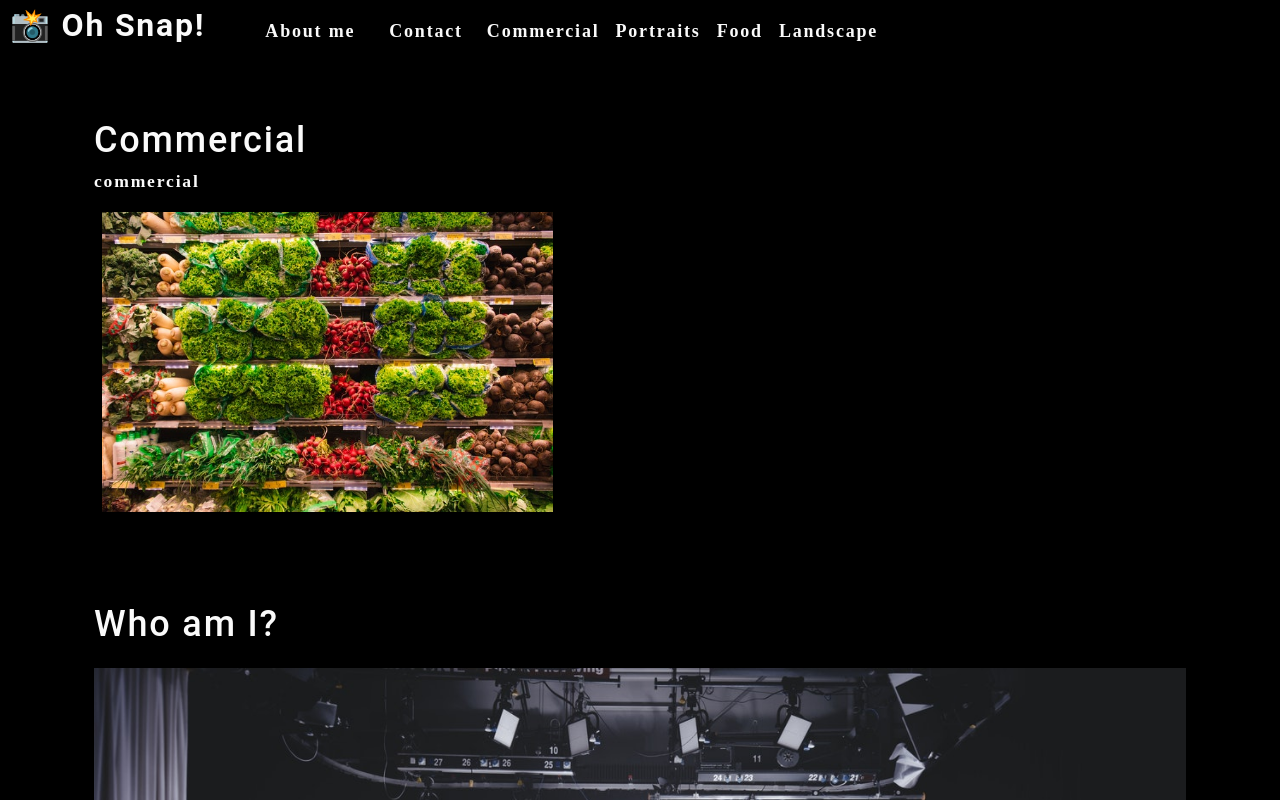
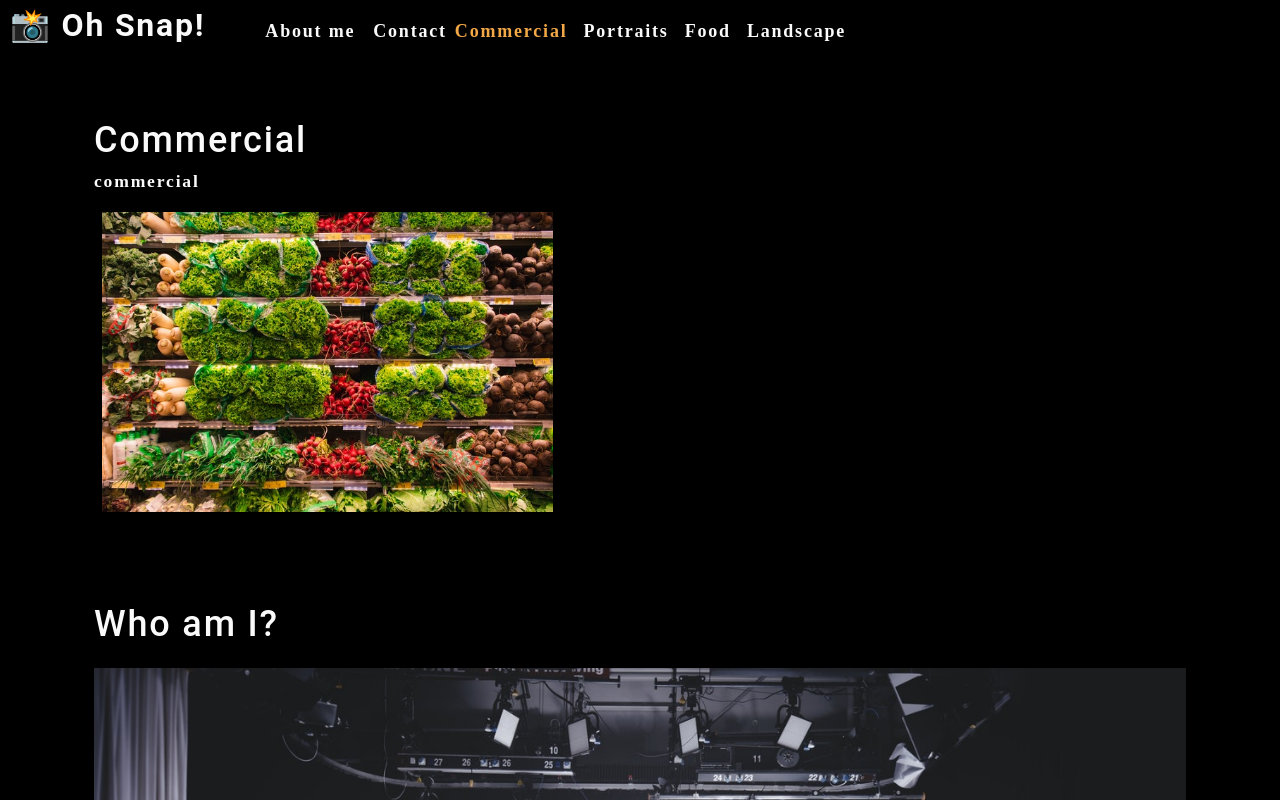
Before and after one commit to thenickgarza/photo-port, a React (Create React App) app: page / in a window 1280 px wide. Shown: the top 800 px of the page. Built offline with nearby package versions, Linux system fonts and the light colour scheme.

Commit message:
finsished adding the useEffect and useState to the Nav and Galley side of things

```diff
--- a/src/App.js
+++ b/src/App.js
@@ -1,15 +1,33 @@
-import React from "react";
+import React, { useState } from "react";
 import Nav from './components/Nav';
 import About from "./components/About";
 import Gallery from './components/Gallery';
 
 function App() {
+    const [categories] = useState([
+        {
+            name: 'commercial',
+            description: 'Photos of grocery stores, food trucks, and other commercial projects',
+        },
+        { name: 'portraits', description: 'Portraits of people in my life' },
+        { name: 'food', description: 'Delicious delicacies' },
+        { name: 'landscape', description: 'Fields, farmhouses, waterfalls, and the beauty of nature' },
+  ]);
+
+  const [currentCategory, setCurrentCategory] = useState(categories[0]);
+
     return (
         <div>
-            <Nav />
+            <Nav
+            categories={categories}
+            setCurrentCategory={setCurrentCategory}
+            currentCategory={currentCategory}
+            ></Nav>
             <main>
-                <Gallery></Gallery>
-                <About></About>
+                <div>
+                    <Gallery></Gallery>
+                    <About></About>
+                </div>
             </main>
         </div>
     );
--- a/src/components/Nav/index.js
+++ b/src/components/Nav/index.js
@@ -1,20 +1,19 @@
-import React from "react";
+import React, { useEffect } from "react";
 import { capitalizeFirstLetter } from "../../utils/helpers";
 
-function Nav() {
-  const  categories = [
-    { name: 'commercial', description: 'Photos of grocery stores, food trucks, and other commercial projects' },
-    { name: 'portraits', description: 'Portraits of people in my life' },
-    { name: 'food', description: 'Delicious delicacies' },
-    { name: 'landscape', description: 'Fields, farmhouses, waterfalls, and the beauty of nature' }
-  ];
+function Nav(props) {
+  const {
+    categories = [],
+    setCurrentCategory,
+    currentCategory,
+  } = props;
 
-  const handleClick = () => {
-    console.log("click handled")
-  }
+useEffect(() => {
+  document.title = capitalizeFirstLetter(currentCategory.name);
+}, [currentCategory]);
 
   return (
-    <header data-testid="header" className="flex-row px-1">
+    <header className="flex-row px-1">
       <h2>
         <a data-testid="link" href="/">
           <span role="img" aria-label="camera"> 📸</span> Oh Snap!
@@ -23,22 +22,28 @@
       <nav>
         <ul className="flex-row">
           <li className="mx-2">
-            <a data-testid="about" href="#about" onClick={() => handleClick()}>
+            <a href="#about">
               About me
             </a>
           </li>
-          <li className={"mx-2"}>
-            <span onClick={() => handleClick()}>
+          <li>
+            <span>
               Contact
             </span>
           </li>
           {
             categories.map((category) => (
-              <li className="mx-1" key={category.name} >
-                <span onClick={() => { handleClick(); }}>
-                 {capitalizeFirstLetter(category.name)}
-                </span>
-              </li>
+              <li className={`mx-1 ${
+                currentCategory.name === category.name && 'navActive'
+                }`} key={category.name}>
+              <span
+                onClick={() => {
+                  setCurrentCategory(category)
+                }}
+              >
+                {capitalizeFirstLetter(category.name)}
+              </span>
+            </li>
             ))
           }
         </ul>
```
